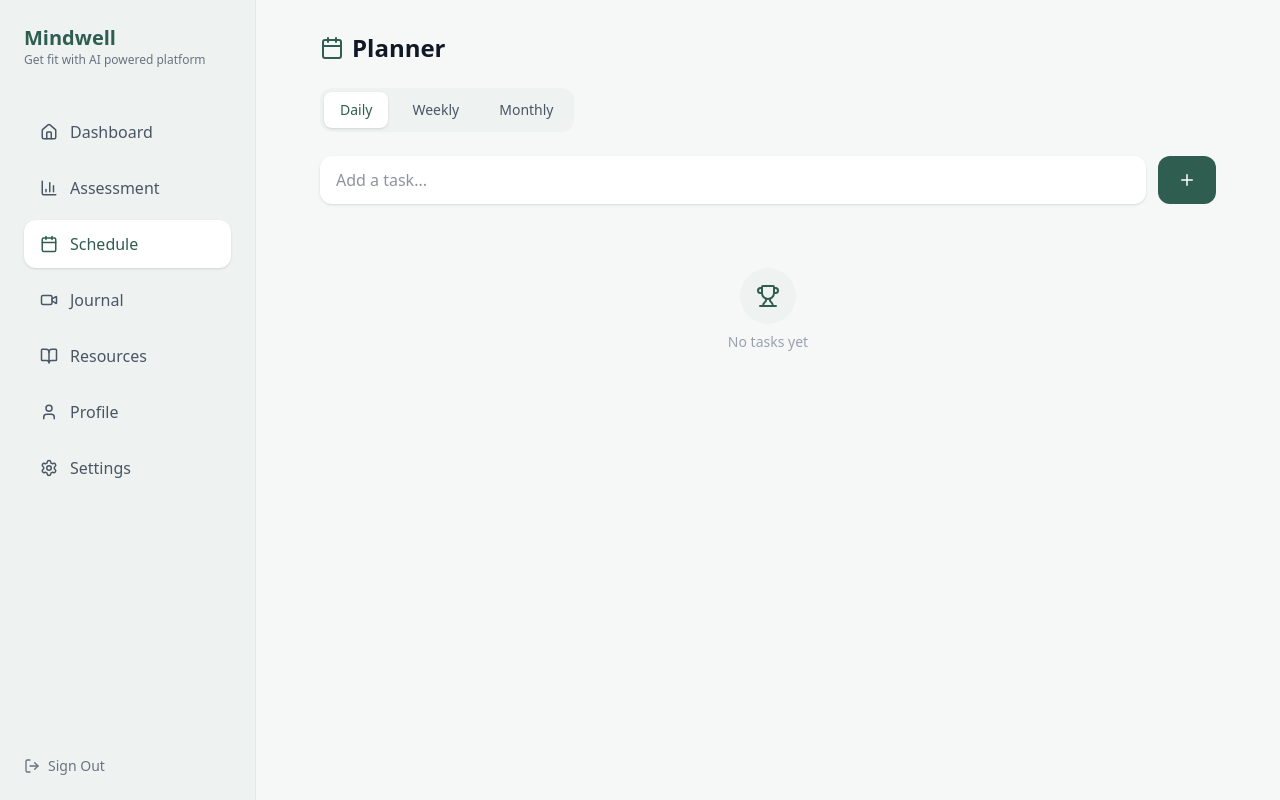
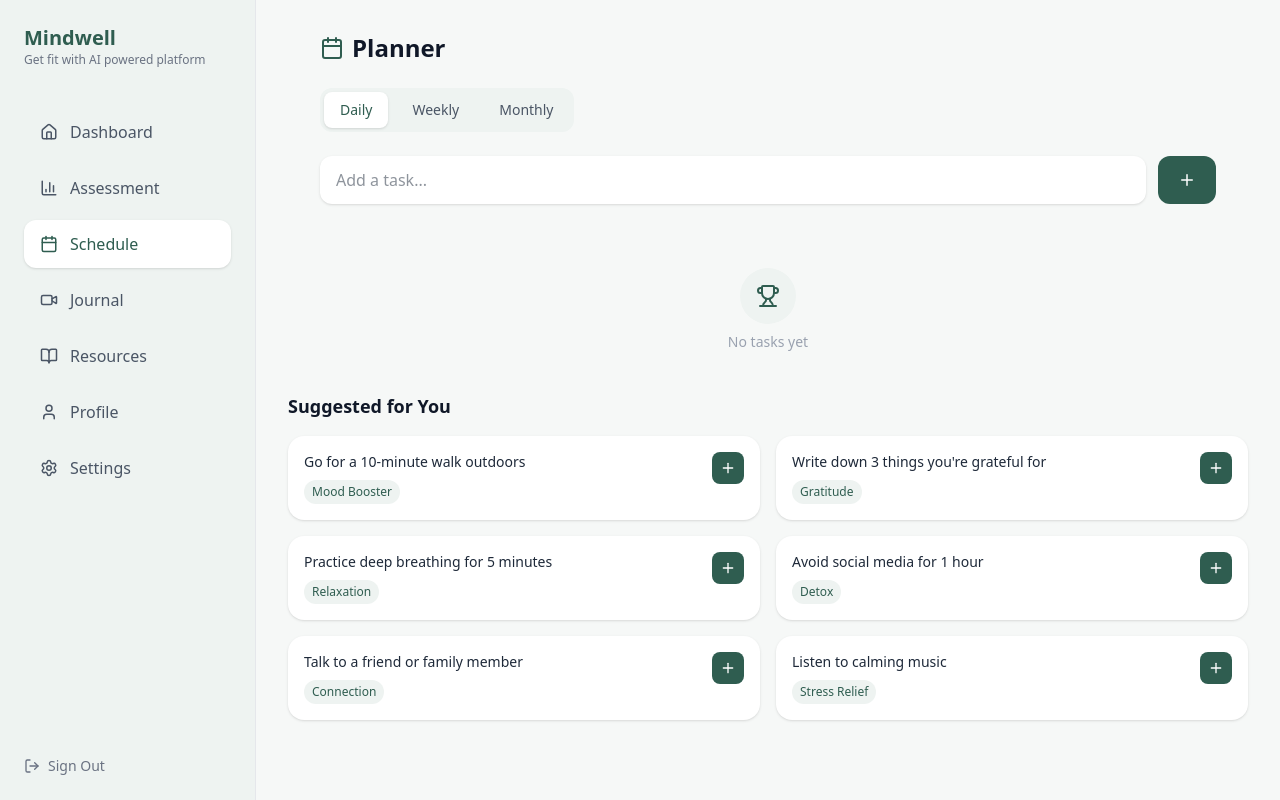
Before and after one commit to AjayGodara2417/Mindwell, a Next.js app: page /planner in a window 1280 px wide. Built offline with nearby package versions, Linux system fonts and the light colour scheme.

Commit message:
Suggestions added and ui fix

```diff
--- a/src/app/(main_pages)/planner/page.tsx
+++ b/src/app/(main_pages)/planner/page.tsx
@@ -21,6 +21,39 @@ type TasksState = {
   weekly: Task[];
   monthly: Task[];
 };
+
+const suggestedTasks = [
+  {
+    id: 1,
+    text: "Go for a 10-minute walk outdoors",
+    tag: "Mood Booster",
+  },
+  {
+    id: 2,
+    text: "Write down 3 things you're grateful for",
+    tag: "Gratitude",
+  },
+  {
+    id: 3,
+    text: "Practice deep breathing for 5 minutes",
+    tag: "Relaxation",
+  },
+  {
+    id: 4,
+    text: "Avoid social media for 1 hour",
+    tag: "Detox",
+  },
+  {
+    id: 5,
+    text: "Talk to a friend or family member",
+    tag: "Connection",
+  },
+  {
+    id: 6,
+    text: "Listen to calming music",
+    tag: "Stress Relief",
+  },
+];
 
 export default function PlannerPage() {
   const [tasks, setTasks] = useState<TasksState>({
@@ -125,6 +158,20 @@ export default function PlannerPage() {
     fetchTasks();
   };
 
+  const addSuggestedTask = async (text: string) => {
+    await fetch("/api/tasks", {
+      method: "POST",
+      headers: { "Content-Type": "application/json" },
+      body: JSON.stringify({
+        email,
+        text,
+        type: "daily", // always daily
+      }),
+    });
+
+    fetchTasks();
+  };
+
   const completedCount = tasks[activeTab].filter((t) => t.completed).length;
   const totalCount = tasks[activeTab].length;
   const progress = totalCount ? (completedCount / totalCount) * 100 : 0;
@@ -148,8 +195,7 @@ export default function PlannerPage() {
               key={tab}
               onClick={() => setActiveTab(tab)}
               className={`px-4 py-2 text-sm rounded-lg capitalize transition
-              ${
-                activeTab === tab
+              ${activeTab === tab
                   ? "bg-white text-[#2f5d50] shadow-sm"
                   : "text-gray-600 hover:text-gray-900"
                 }
@@ -214,8 +260,7 @@ export default function PlannerPage() {
                 />
 
                 <span
-                className={`text-sm ${
-                  task.completed
+                  className={`text-sm ${task.completed
                       ? "line-through text-gray-400"
                       : "text-gray-800"
                     }`}
@@ -245,6 +290,38 @@ export default function PlannerPage() {
         )}
 
       </div>
+      {/* SUGGESTED TASKS */}
+      <div className="mt-10">
+        <h2 className="text-lg font-semibold text-gray-900 mb-4">
+          Suggested for You
+        </h2>
+
+        <div className="grid sm:grid-cols-2 gap-4">
+          {suggestedTasks.map((task) => (
+            <div
+              key={task.id}
+              className="bg-white p-4 rounded-2xl shadow-sm hover:shadow-md transition flex justify-between items-start"
+            >
+              <div>
+                <p className="text-sm text-gray-800 font-medium">
+                  {task.text}
+                </p>
+
+                <span className="text-xs text-[#2f5d50] bg-[#eef3f1] px-2 py-1 rounded-full mt-2 inline-block">
+                  {task.tag}
+                </span>
+              </div>
+
+              <button
+                onClick={() => addSuggestedTask(task.text)}
+                className="bg-[#2f5d50] text-white p-2 rounded-lg hover:scale-105 transition"
+              >
+                <Plus size={16} />
+              </button>
+            </div>
+          ))}
+        </div>
+      </div>
     </div>
   );
 }
```
Lines whose indentation alone changed are shown as unchanged.
